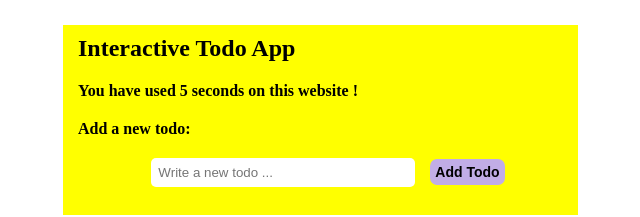
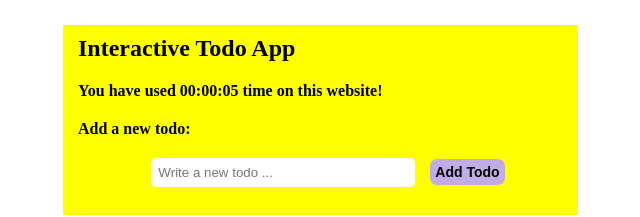
Before and after one commit to BikramRawat/hyf-homework, a React (Create React App) app in the folder react/week2/interactive-todo-list/: page / in a window 1280 px wide. Shown: the top 217 px of the page, without its empty margins (327-967 px from the left). Built offline with nearby package versions, Linux system fonts and the light colour scheme.

Commit message:
Counter & other components updated with new features1

```diff
--- a/react/week2/interactive-todo-list/src/components/Counter.js
+++ b/react/week2/interactive-todo-list/src/components/Counter.js
@@ -1,4 +1,13 @@
 import React, { useState } from "react";
+
+const calculateTimePart = (totalSeconds) => {
+  const hours = Math.floor(totalSeconds / (60 * 60));
+  const minutes = Math.floor((totalSeconds % (60 * 60)) / 60);
+  const seconds = totalSeconds % 60;
+  return [hours, minutes, seconds];
+};
+
+const formatTimePart = (timePart) => `${timePart}`.padStart(2, 0);
 
 function Counter() {
   const [count, setCount] = useState(0);
@@ -7,6 +16,13 @@ function Counter() {
     setCount(count + 1);
   }, 1000);
 
-  return <h4>You have used {count} seconds on this website ! </h4>;
+  const [hh, mm, ss] = calculateTimePart(count);
+
+  return (
+    <h4>
+      You have used {formatTimePart(hh)}:{formatTimePart(mm)}:
+      {formatTimePart(ss)} time on this website!
+    </h4>
+  );
 }
 export default Counter;
--- a/react/week2/interactive-todo-list/src/components/CreateTodo.jsx
+++ b/react/week2/interactive-todo-list/src/components/CreateTodo.jsx
@@ -9,7 +9,7 @@ export default function CreateTodo() {
   const [todo, setTodo] = useState({ title: "", done: false });
   const [todoArr, setTodoArr] = useState([]);
 
-  const onChange = (event) => {
+  const handleChange = (event) => {
     let { value } = event.target;
     let obj = {};
     obj["title"] = value;
@@ -42,6 +42,7 @@ export default function CreateTodo() {
   const deleteTodo = (i) => {
     const updatedTodoArray = todoArr.filter((todo, index) => index !== i);
     setTodoArr(updatedTodoArray);
+    swal("Hey !", "You have deleted the todo !", "info");
   };
 
   return (
@@ -59,7 +60,7 @@ export default function CreateTodo() {
             placeholder="Write a new todo ..."
             value={todo.title}
             onKeyPress={createTodo}
-            onChange={onChange}
+            onChange={handleChange}
           />
           <button
             type="button"
--- a/react/week2/interactive-todo-list/src/components/TodoList.jsx
+++ b/react/week2/interactive-todo-list/src/components/TodoList.jsx
@@ -19,7 +19,7 @@ function TodoList(props) {
             </li>
           ))
         ) : (
-          <h1>To do list is empty : No items 🤷‍♂️</h1>
+          <h1>To do list is empty : No items 🤷‍♂️ </h1>
         )}
       </ul>
     </div>
```
